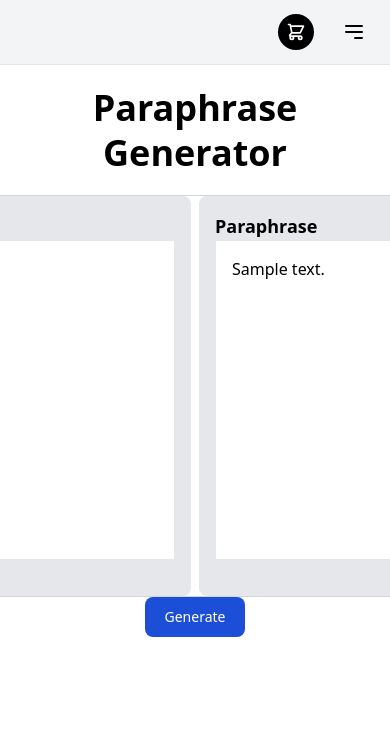
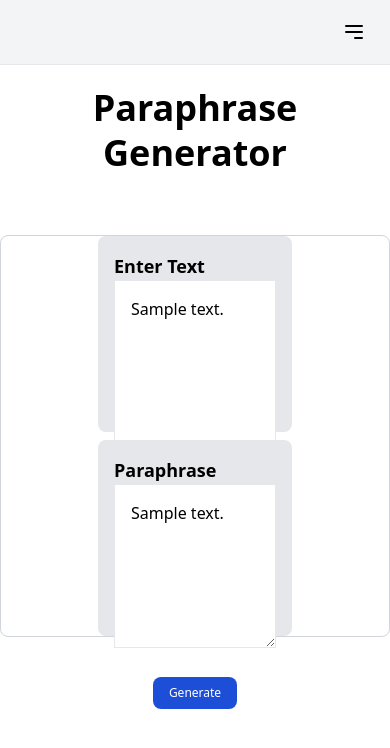
Before and after one commit to acharyabi/SimpleParaphraseWebsite, a Django app: template paraphrasing/templates/paraphrasing/form.html in a window 390 px wide; the page is wider, and only the part inside the window is pictured. Shown: the top 748 px of that part. Run offline with Django 3.2, Linux system fonts and the light colour scheme; the template is opened without the code that fills it: most values are stand-ins (such as "Sample title", 1, 10 or a date in 2020); some libraries are stand-ins or nearby versions.

Commit message:
Responsive Addons

```diff
--- a/paraphrasing/static_src/tailwind.config.js
+++ b/paraphrasing/static_src/tailwind.config.js
@@ -6,6 +6,7 @@
  */
 
 module.exports = {
+    darkMode: 'class',
     content: [
         /**
          * HTML. Paths to Django template files that will contain Tailwind CSS classes.
--- a/paraphrasing/templates/paraphrasing/form.html
+++ b/paraphrasing/templates/paraphrasing/form.html
@@ -2,7 +2,6 @@
 
 <!DOCTYPE html>
 <html lang="en">
-
     <head>
         <title class=>Generate Paraphrase</title>
         <meta charset="UTF-8">
@@ -22,7 +21,7 @@
 
                         <a href="#" title="" class="text-base font-medium text-black"> Language </a>
 
-                        <a href="#" title="" class="text-base font-medium text-black"> Pricing </a>
+                        {% comment %} <a href="#" title="" class="text-base font-medium text-black"> Pricing </a> {% endcomment %}
                     </div>
 
                     <div class="lg:absolute lg:-translate-x-1/2 lg:inset-y-5 lg:left-1/2">
@@ -33,11 +32,11 @@
                         </div>
                     </div>
 
-                    <button type="button" class="flex items-center justify-center ml-auto text-white bg-black rounded-full w-9 h-9 lg:hidden">
+                    {% comment %} <button type="button" class="flex items-center justify-center ml-auto text-white bg-black rounded-full w-9 h-9 lg:hidden">
                         <svg class="w-5 h-5" img="http://www.w3.org/2000/svg" fill="none" viewBox="0 0 24 24" stroke="currentColor">
                             <path stroke-linecap="round" stroke-linejoin="round" stroke-width="2" d="M3 3h2l.4 2M7 13h10l4-8H5.4M7 13L5.4 5M7 13l-2.293 2.293c-.63.63-.184 1.707.707 1.707H17m0 0a2 2 0 100 4 2 2 0 000-4zm-8 2a2 2 0 11-4 0 2 2 0 014 0z" />
                         </svg>
-                    </button>
+                    </button> {% endcomment %}
 
                     <button type="button" class="inline-flex p-2 ml-5 text-black transition-all duration-200 rounded-md lg:hidden focus:bg-gray-100 hover:bg-gray-100">
                         <svg class="w-6 h-6" xmlns="http://www.w3.org/2000/svg" fill="none" viewBox="0 0 24 24" stroke="currentColor">
@@ -50,11 +49,11 @@
 
                         <a href="#" title="" class="text-base font-medium text-black"> Sign in </a>
 
-                        <a href="#" title="" class="flex items-center justify-center w-10 h-10 text-white bg-black rounded-full">
+                        {% comment %} <a href="#" title="" class="flex items-center justify-center w-10 h-10 text-white bg-black rounded-full">
                             <svg class="w-6 h-6" xmlns="http://www.w3.org/2000/svg" fill="none" viewBox="0 0 24 24" stroke="currentColor">
                                 <path stroke-linecap="round" stroke-linejoin="round" stroke-width="2" d="M3 3h2l.4 2M7 13h10l4-8H5.4M7 13L5.4 5M7 13l-2.293 2.293c-.63.63-.184 1.707.707 1.707H17m0 0a2 2 0 100 4 2 2 0 000-4zm-8 2a2 2 0 11-4 0 2 2 0 014 0z" />
                             </svg>
-                        </a>
+                        </a> {% endcomment %}
                     </div>
                 </nav>
             </div>
@@ -70,28 +69,30 @@
 
     <form method="post">
         {% csrf_token %}
-        <div class="flex justify-center bg-white content-end sm:py-16 lg:py-20">
-            <div class="border border-gray-300 rounded-lg">
-                <div class="flex justify-between space-x-2">
-                    <div class="bg-gray-200 p-4 rounded-lg" style="width: 600px; height: 400px;">
+        <div class="flex justify-center items-center bg-white py-10 sm:py-2">
+            <div class="border border-gray-300 rounded-lg w-full lg:w-2/3 xl:w-3/4">
+                <div class="flex flex-col md:flex-row justify-between items-center space-y-2 md:space-x-2 md:space-y-0" style="height: 400px;">
+                    <div style="height: 100%; width: 50%;" class="bg-gray-200 p-4 rounded-lg flex-grow">
                         <p class="text-lg font-bold">Enter Text</p>
-                        <textarea id="input-text" name="input-text" class="border w-full p-4 resize-none" style=" height: 320px">{{ input_text }}</textarea>
+                        <textarea id="input-text" name="input-text" class="border w-full p-4 resize-none h-full" style="min-height:90%">{{ input_text }}</textarea>
                     </div>
 
-                    <div class="bg-gray-200 p-4 rounded-lg" style="width: 600px; height: 400px;">
+                    <div style="height: 100%; width: 50%;" class="bg-gray-200 p-4 rounded-lg flex-grow mx-auto">
                         <p class="text-lg font-bold">Paraphrase</p>
-                        <textarea id="output" name="output" class="border h-96 w-full p-4 resize-none" style=" height: 320px" readonly>{% if output_text %}{{ output_text }}{% endif %}</textarea>
+                        <textarea id="output" name="output" class="border w-full p-4 resize-safe h-full" style="min-height:90% " readonly>{% if output_text %}{{ output_text }}{% endif %}</textarea>
                     </div>
                 </div>
             </div>
         </div>
 
-        <section class="flex justify-center bg-white content-end sm:py=5 lg:py-10">
-          <button type="submit" id="generate-btn" class="inline-flex justify-center items-center px-5 py-2.5 text-sm font-medium text-center text-white bg-blue-700 rounded-lg focus:ring-4 focus:ring-blue-200 dark:focus:ring-blue-900 hover:bg-blue-800">
-            Generate
-          </button>
+        <section class="flex justify-center bg-white col-end-auto lg:py-10 lg:pb-4 sm:py-10 pb-2">
+            <button type="submit" id="generate-btn" class="inline-flex justify-center items-center px-4 md:px-5 py-2 text-xs md:text-sm font-medium text-center text-white bg-blue-700 rounded-lg focus:ring-4 focus:ring-blue-200 dark:focus:ring-blue-900 hover:bg-blue-800">
+                Generate
+            </button>
         </section>
+
     </form>
+
 
 
 
@@ -120,5 +121,4 @@
             </div>
         </div>
     </section> {% endcomment %}
-
 </html>
```
Also changed, not shown: paraphrasing/static/css/dist/styles.css.
